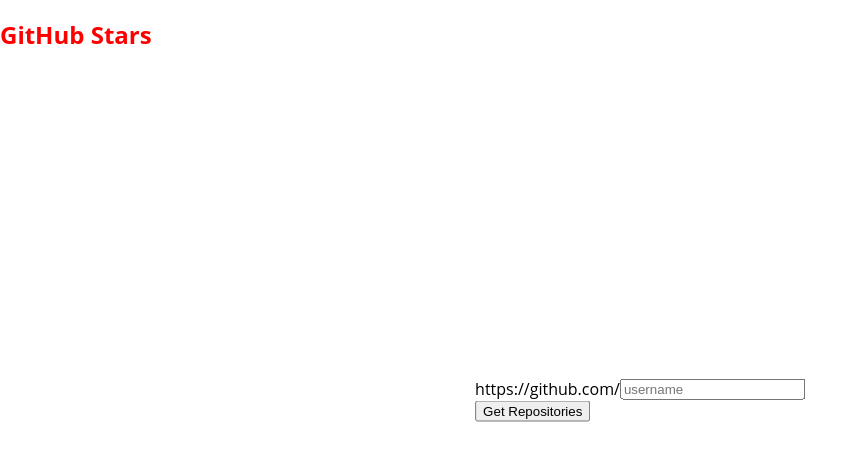
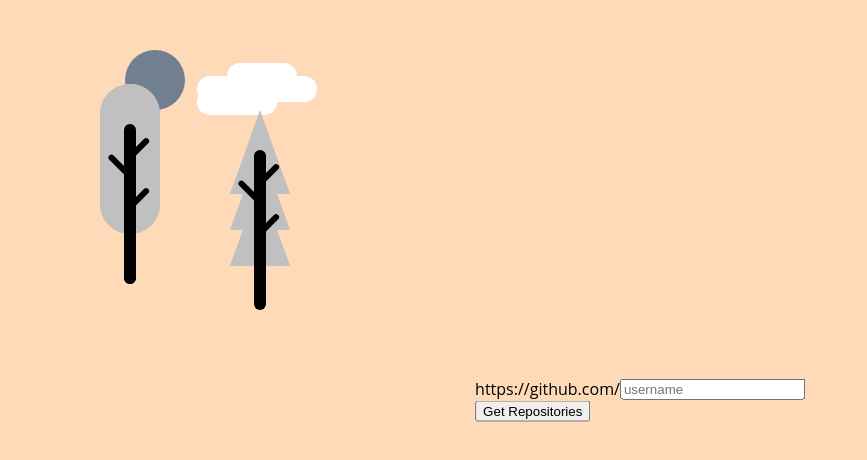
Before and after one commit to Guischweizer/github-stars, a React (Create React App) app: page / in a window 1280 px wide. Shown: the top 460 px of the page, without its empty margins (0-867 px from the left). Built offline with nearby package versions, Linux system fonts and the light colour scheme.

Commit message:
Created Background for the MainPage

```diff
--- /dev/null
+++ b/src/MainPage/TreesBackground.sass
@@ -0,0 +1,114 @@
+body
+  background-color: PeachPuff
+
+.scene
+  position: absolute
+  top: 50px
+  left: 50px
+
+.sky
+  position: absolute
+  left: 75px
+
+  > *
+    position: absolute
+
+.sun
+  background-color: SlateGray
+  border-radius: 60px
+  width: 60px
+  min-height: 60px
+  z-index: 1
+
+.clouds
+  z-index: 2
+  animation: moveClouds 10s 0s infinite alternate ease both
+
+.cloud
+  background-color: white
+  border-radius: 20px
+  min-height: 26px
+  position: absolute
+
+  &:nth-child(1)
+    width: 70px
+    top: 13px
+    left: 30px
+
+  &:nth-child(2)
+    width: 120px
+    top: 26px
+
+  &:nth-child(3)
+    width: 80px
+    top: 39px
+
+.tree
+  position: absolute
+  z-index: 3
+
+  &.rounded
+    top: 34px
+    left: 50px
+
+  &.pointed
+    top: 60px
+    left: 180px
+
+  > *
+    position: absolute
+
+.rounded .leaves
+  background-color: Silver
+  border-radius: 30px
+  min-height: 150px
+  width: 60px
+
+.pointed
+  .leaves
+    width: 60px
+
+  .leaf
+    border-left: 30px solid transparent
+    border-right: 30px solid transparent
+    border-bottom: 84px solid Silver
+    position: absolute
+
+    &:nth-child(2)
+      top: 36px
+
+    &:nth-child(3)
+      top: 72px
+
+.branches
+  top: 40px
+  left: 24px
+
+  > *
+    background-color: Black
+    position: absolute
+
+.trunk
+  border-radius: 6px
+  min-height: 160px
+  width: 12px
+
+.branch
+  border-radius: 3px
+  min-height: 30px
+  width: 6px
+  transform: rotate(45deg) translate(15px)
+
+  &:nth-child(2)
+    transform: rotate(-45deg) translate(-10px)
+    top: 20px
+
+  &:nth-child(3)
+    top: 50px
+
+@keyframes moveClouds
+  from
+    left: -80px
+
+  to
+    left: 110px
--- a/src/MainPage/index.js
+++ b/src/MainPage/index.tsx
@@ -3,12 +3,17 @@
 
 import { getUserRepositories } from '../store/repositories/selectors'
 import { loadUserRepositories } from '../store/repositories/actions'
-
+import { History } from 'history'
+import TreesBackground from './tressbackground'
 import './MainPage.sass'
 
-const MainPage = ({ history }) => {
+interface AppProps {
+  history: History
+}
+
+const MainPage = ({ history }: AppProps) => {
   const dispatch = useDispatch()
-  const [username, setUsername] = useState(null)
+  const [username, setUsername] = useState<string>('')
   const repositories = useSelector(getUserRepositories)
 
   const handleGetReposClick = () => {
@@ -23,13 +28,14 @@
 
   return (
     <div>
-      <h2 className="main-title">GitHub Stars</h2>
+      <TreesBackground />
       <div className="main-content">
         <div className="main-username-input">
           <span>https://github.com/</span>
           <input
             placeholder="username"
             onChange={e => setUsername(e.target.value)}
+            value={username}
           />
         </div>
         <button
--- /dev/null
+++ b/src/MainPage/tressbackground.tsx
@@ -0,0 +1,54 @@
+import React from 'react'
+import './TreesBackground.sass'
+
+const TressBackground = () => {
+  return (
+    <div className="scene">
+      <div className="sky">
+        <div className="sun" />
+        <div className="clouds">
+          <div className="cloud" />
+          <div className="cloud" />
+          <div className="cloud" />
+        </div>
+      </div>
+      <div className="tree rounded">
+        <div className="leaves" />
+        <div className="branches">
+          <div className="trunk" />
+          <div className="branch" />
+          <div className="branch" />
+          <div className="branch" />
+        </div>
+      </div>
+      <div className="tree pointed">
+        <div className="leaves">
+          <div className="leaf" />
+          <div className="leaf" />
+          <div className="leaf" />
+        </div>
+        <div className="branches">
+          <div className="trunk" />
+          <div className="branch" />
+          <div className="branch" />
+          <div className="branch" />
+        </div>
+      </div>
+      <div className="tree rounded">
+        <div className="leaves">
+          <div className="leaf" />
+          <div className="leaf" />
+          <div className="leaf" />
+        </div>
+        <div className="branches">
+          <div className="trunk" />
+          <div className="branch" />
+          <div className="branch" />
+          <div className="branch" />
+        </div>
+      </div>
+    </div>
+  )
+}
+
+export default TressBackground
--- a/src/router/index.js
+++ b/src/router/index.js
@@ -2,7 +2,7 @@
 import { Route, Switch } from 'react-router-dom'
 import { ConnectedRouter } from 'connected-react-router'
 import RepositoriesTable from '../RepositoriesTable'
-import MainPage from '../MainPage'
+import MainPage from '../MainPage/index'
 import { history } from '../utils/browser'
 import { REPOSITORIES_TABLE } from '../routes'
 
```
